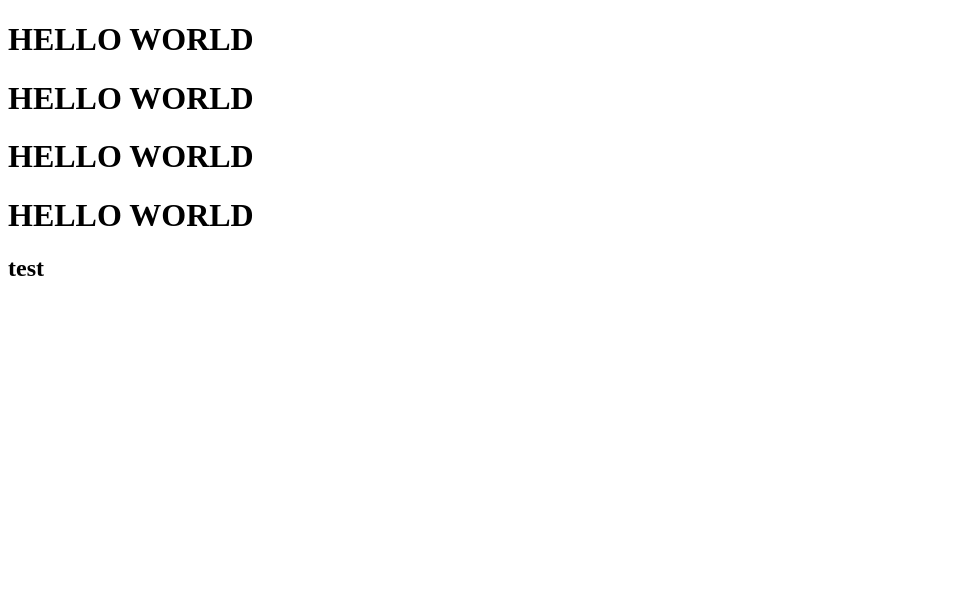
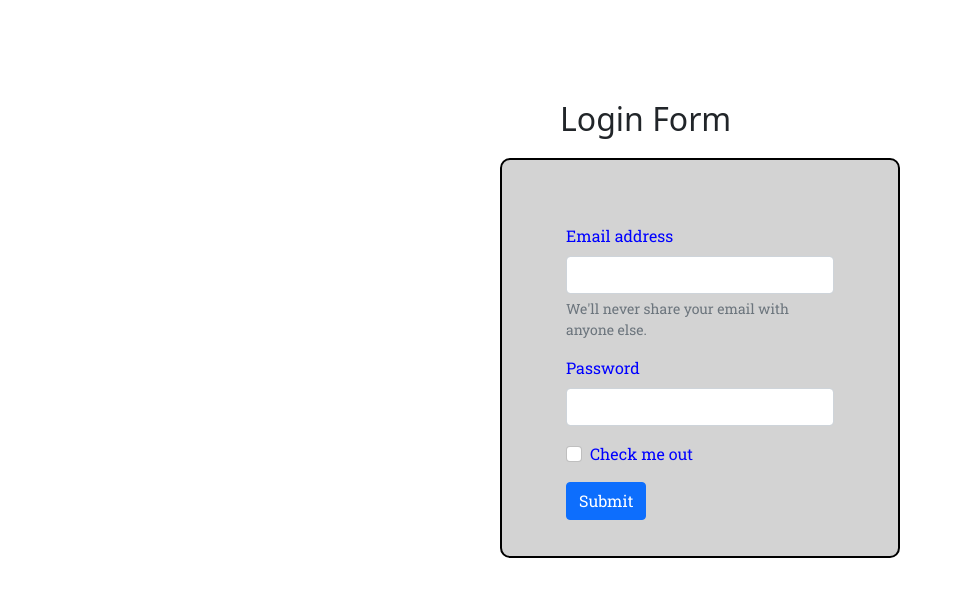
Before and after one commit to sumairshahid676-alt/Test-Repo, a plain HTML site: page index.html in a window 1280 px wide. Shown: the whole page, without its empty margins (0-955 px from the left). Drawn offline with nearby package versions, Linux system fonts and the light colour scheme; a web font is replaced by a local one.

Commit message:
changess

```diff
--- /dev/null
+++ b/index.css
@@ -0,0 +1,24 @@
+.maindiv{
+    width: 400px;
+    height: 400px;
+    /* background-color: blue; */
+    padding: 5%;
+    position: relative;
+    top: 120px;
+    left: 500px;
+    border: 2px solid black;
+    border-radius: 10px;
+    font-family: "Roboto Slab", serif;
+    background-color: lightgray;
+    color: blue;
+}
+#text{
+    position: relative;
+     font-family: "Sekuya", system-ui;
+     position: relative;
+     top: 100px;
+     left: 560px;
+     display: inline;
+     font-size: xx-large;
+
+}
--- a/index.html
+++ b/index.html
@@ -4,12 +4,30 @@
     <meta charset="UTF-8">
     <meta name="viewport" content="width=device-width, initial-scale=1.0">
     <title>Document</title>
+    <link href="https://fonts.googleapis.com/css2?family=Roboto+Slab:wght@100..900&display=swap" rel="stylesheet">
+   <link href="https://fonts.googleapis.com/css2?family=Sekuya&display=swap" rel="stylesheet">
+    <link rel="stylesheet" href="index.css">
+    <link href="https://cdn.jsdelivr.net/npm/bootstrap@5.0.2/dist/css/bootstrap.min.css" rel="stylesheet" integrity="sha384-EVSTQN3/azprG1Anm3QDgpJLIm9Nao0Yz1ztcQTwFspd3yD65VohhpuuCOmLASjC" crossorigin="anonymous">
 </head>
 <body>
-   <h1> HELLO WORLD </h1>
-   <h1> HELLO WORLD </h1>
-   <h1> HELLO WORLD </h1>
-   <h1> HELLO WORLD </h1>
-   <h2>test</h2>
+   <h1 id="text"> Login Form </h1>
+   <div class="maindiv">
+   <form>
+  <div class="mb-3">
+    <label for="exampleInputEmail1" class="form-label">Email address</label>
+    <input type="email" class="form-control" id="exampleInputEmail1" aria-describedby="emailHelp">
+    <div id="emailHelp" class="form-text">We'll never share your email with anyone else.</div>
+  </div>
+  <div class="mb-3">
+    <label for="exampleInputPassword1" class="form-label">Password</label>
+    <input type="password" class="form-control" id="exampleInputPassword1">
+  </div>
+  <div class="mb-3 form-check">
+    <input type="checkbox" class="form-check-input" id="exampleCheck1">
+    <label class="form-check-label" for="exampleCheck1">Check me out</label>
+  </div>
+  <button type="submit" class="btn btn-primary">Submit</button>
+</form>
+</div>
 </body>
 </html>
```
